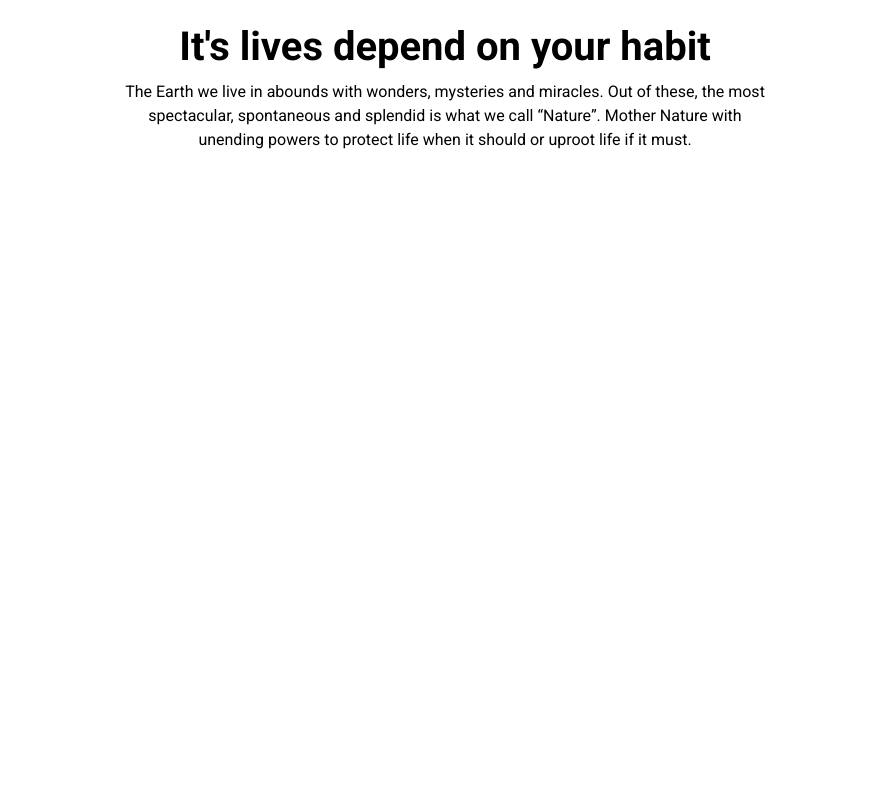
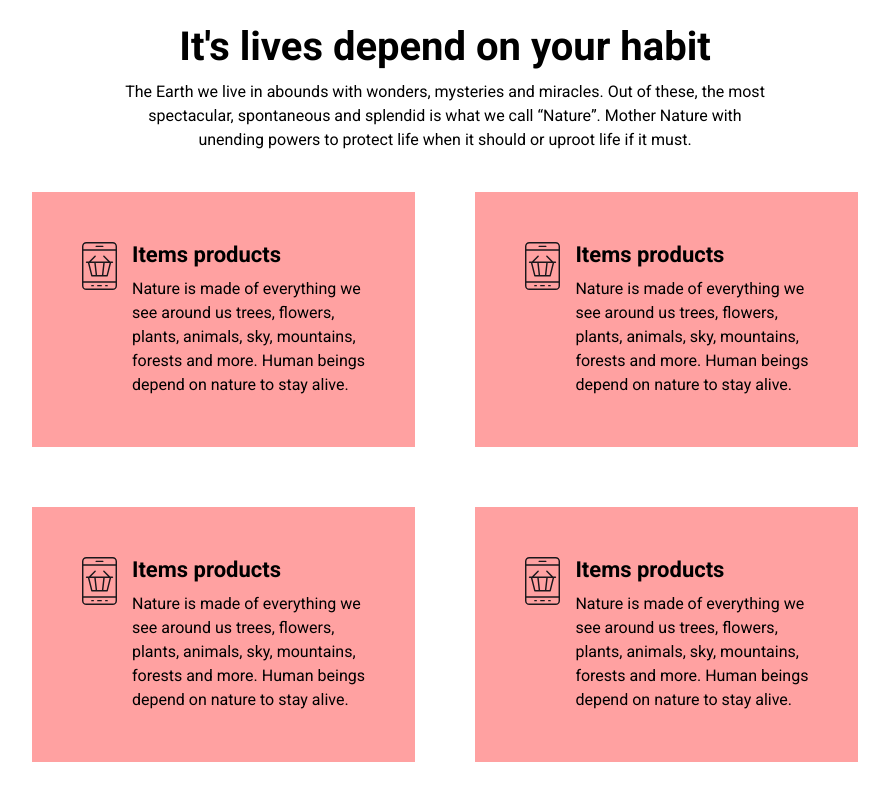
Before and after one commit to Sharif-Miah/nature-site, a plain HTML site: page index.html in a window 1280 px wide. Shown: the part 2191-2991 px from the top of the page, without its empty margins (195-1084 px from the left). Before the commit the page ends 2463 px from the top, so only its background shows below. Drawn offline with Linux system fonts and the light colour scheme.

Commit message:
services

```diff
--- a/css/style.css
+++ b/css/style.css
@@ -144,4 +144,31 @@ section {
     line-height: 1.5rem;
 }
 
+.d_flex {
+    display: flex;
+    justify-content: center;
+    align-items: center;
+}
+
+.item {
+    display: flex;
+    background-color: #ff595990;
+    padding: 50px;
+    margin: 30px;
+}
+
+.item-con {
+    margin-left: 15px;
+}
+
+.item-con h3 {
+    font-size: 22px;
+    margin-bottom: 10px;
+}
+
+.item-con p {
+    line-height: 1.5rem;
+    text-align: justify;
+}
+
 /* END SERVICE SECTION  */
--- a/index.html
+++ b/index.html
@@ -87,6 +87,56 @@
                 spontaneous and splendid is what we call “Nature”. Mother Nature with unending powers to protect life
                 when it should or uproot life if it must. </p>
         </div>
+        <div>
+            <div class="d_flex">
+                <div class="item">
+                    <div>
+                        <img src="./icons/icon11.svg" alt="">
+                    </div>
+                    <div class="item-con">
+                        <h3>Items products</h3>
+                        <p>Nature is made of everything we <br> see around us trees, flowers,<br> plants, animals, sky,
+                            mountains, <br>
+                            forests and more. Human beings <br> depend on nature to stay alive.</p>
+                    </div>
+                </div>
+                <div class="item">
+                    <div>
+                        <img src="./icons/icon11.svg" alt="">
+                    </div>
+                    <div class="item-con">
+                        <h3>Items products</h3>
+                        <p>Nature is made of everything we <br> see around us trees, flowers,<br> plants, animals, sky,
+                            mountains, <br>
+                            forests and more. Human beings <br> depend on nature to stay alive.</p>
+                    </div>
+                </div>
+            </div>
+            <div class="d_flex aling-center">
+                <div class="item">
+                    <div>
+                        <img src="./icons/icon11.svg" alt="">
+                    </div>
+                    <div class="item-con">
+                        <h3>Items products</h3>
+                        <p>Nature is made of everything we <br> see around us trees, flowers,<br> plants, animals, sky,
+                            mountains, <br>
+                            forests and more. Human beings <br> depend on nature to stay alive.</p>
+                    </div>
+                </div>
+                <div class="item">
+                    <div>
+                        <img src="./icons/icon11.svg" alt="">
+                    </div>
+                    <div class="item-con">
+                        <h3>Items products</h3>
+                        <p>Nature is made of everything we <br> see around us trees, flowers,<br> plants, animals, sky,
+                            mountains, <br>
+                            forests and more. Human beings <br> depend on nature to stay alive.</p>
+                    </div>
+                </div>
+            </div>
+        </div>
     </section>
 
 </body>
```
Also changed, not shown: icons/Frame-1.png (added), icons/blood.svg (added), icons/bus.svg (added), icons/clothes.svg (added), icons/food.png (added), icons/icon11.svg (added), icons/icon13.svg (added), icons/icon4.svg (added), icons/icon5.svg (added), icons/icon6.svg (added), icons/icon7.svg (added), icons/icon8.svg (added), icons/icon9.svg (added), icons/medicine.svg (added), 1 more files.
